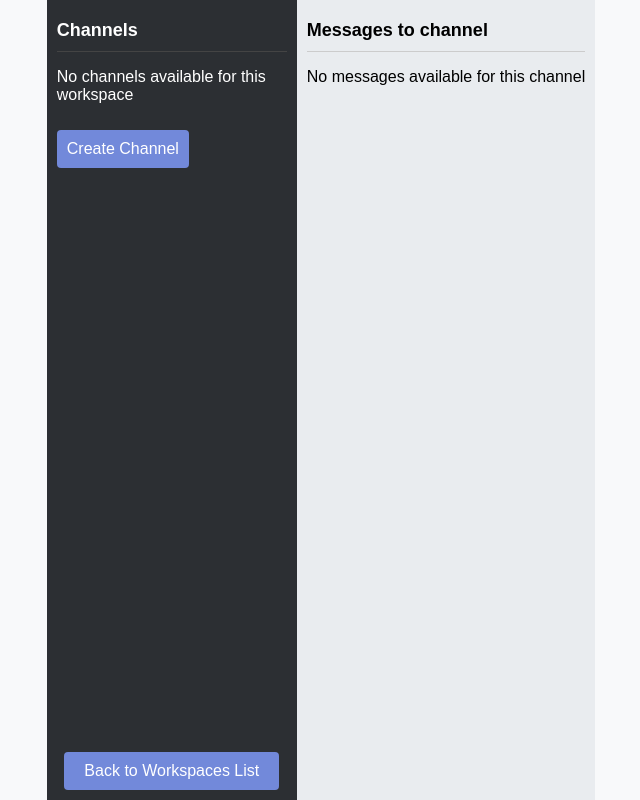
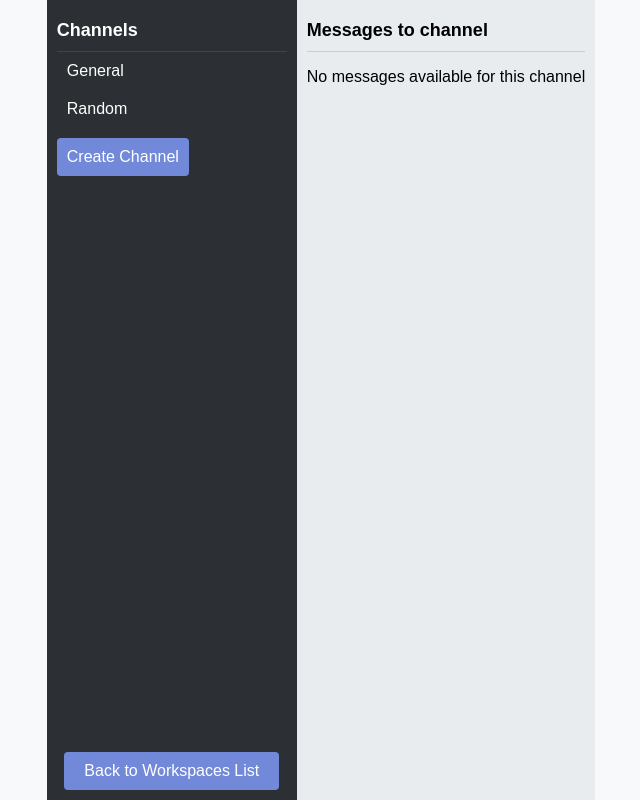
Before and after one commit to aflores852023/TrabajoFinal, a React (Vite) app: page /Workspaces/1/1 in a window 1280 px wide. Shown: the whole page, without its empty margins (319-959 px from the left). Built offline with nearby package versions, Linux system fonts and the light colour scheme.

Commit message:
modificacion de channel messa y details

```diff
--- a/src/Pages/WorkspacesDetails.jsx
+++ b/src/Pages/WorkspacesDetails.jsx
@@ -1,37 +1,30 @@
-import React, { useState, useEffect } from 'react';
+import React, { useState } from 'react';
 import { useParams } from 'react-router-dom';
 import { getChannelsForWorkspace } from '../helpers/channels';
+import { getMessagesForChannel } from '../helpers/messages';
 import SlackChannels from '../components/SlackChannels';
 import SlackMessages from '../components/SlackMessages';
 import './style.css';
 
-
-/**
- * Renderiza los detalles de un espacio de trabajo.
- *
- * @return {JSX.Element} El componente renderizado.
- */
 const WorkspacesDetails = () => {
   const { workspace_id } = useParams();
-  const [channels, setChannels] = useState([]);
-  const [selectedChannelId, setSelectedChannelId] = useState(null);
 
-  useEffect(() => {
-    const fetchedChannels = getChannelsForWorkspace(Number(workspace_id));
-    setChannels(fetchedChannels);
-    if (fetchedChannels.length > 0) {
-      setSelectedChannelId(fetchedChannels[0].id);
-    }
-  }, [workspace_id]);
+  // Obtener los canales directamente
+  const channels = getChannelsForWorkspace(Number(workspace_id));
+
+  // Seleccionar el primer canal de la lista y obtener los mensajes
+  const [selectedChannelId, setSelectedChannelId] = useState(channels.length > 0 ? channels[0].id : null);
+  const [messages, setMessages] = useState(selectedChannelId ? getMessagesForChannel(selectedChannelId) : []);
 
   const handleChannelSelect = (channelId) => {
     setSelectedChannelId(channelId);
+    setMessages(getMessagesForChannel(channelId)); // Actualizar mensajes cuando se selecciona un canal
   };
 
   return (
     <div className="container">
       <SlackChannels channels={channels} onChannelSelect={handleChannelSelect} />
-      {selectedChannelId && <SlackMessages channelId={selectedChannelId} />}
+      {selectedChannelId && <SlackMessages messages={messages} />}
     </div>
   );
 };
--- a/src/components/SlackChannels.jsx
+++ b/src/components/SlackChannels.jsx
@@ -1,14 +1,22 @@
 import '../Pages/style.css';
-import React, { useState } from 'react';
-
-import { addChannel } from '../helpers/channels'; // Importa la función para agregar canales
+import React, { useState, useEffect } from 'react';
 import { useNavigate } from 'react-router-dom';
 
 const SlackChannels = ({ channels, onChannelSelect }) => {
   const [isCreatingChannel, setIsCreatingChannel] = useState(false);
   const [newChannelName, setNewChannelName] = useState('');
-  const [localChannels, setLocalChannels] = useState(channels); // Usa un estado local para los canales
+  const [localChannels, setLocalChannels] = useState(channels);
+
   const navigate = useNavigate();
+
+  useEffect(() => {
+    if (localChannels.length > 0) {
+      // Verifica si ya se ha seleccionado un canal
+      if (localChannels[0].id !== onChannelSelect.currentChannelId) {
+        onChannelSelect(localChannels[0].id);
+      }
+    }
+  }, []); // Nota: Dependencias vacías para que solo se ejecute una vez
 
   const handleCreateChannelClick = () => {
     setIsCreatingChannel(true);
@@ -20,13 +28,28 @@
   };
 
   const handleCreateClick = () => {
+    if (newChannelName.trim() === '') {
+      alert('Channel name cannot be empty');
+      return;
+    }
+
+    // Generar un nuevo ID único para el canal
     const newChannel = {
-      id: localChannels.length + 1, // Generar un nuevo id de forma sencilla
+      id: localChannels.length > 0 ? Math.max(...localChannels.map(c => c.id)) + 1 : 1,
       name: newChannelName,
-      workspaceId: 1, // Asume que es el workspace con id 1 para este ejemplo
     };
-    addChannel(newChannel); // Guarda el nuevo canal en el local storage
-    setLocalChannels([...localChannels, newChannel]); // Actualiza el estado local
+
+    // Actualizar el estado local con el nuevo canal
+    const updatedChannels = [...localChannels, newChannel];
+    setLocalChannels(updatedChannels);
+
+    // Guardar la nueva lista de canales en el local storage
+    localStorage.setItem('channels', JSON.stringify(updatedChannels));
+
+    // Seleccionar el nuevo canal creado
+    onChannelSelect(newChannel.id);
+
+    // Resetear el formulario
     setIsCreatingChannel(false);
     setNewChannelName('');
   };
--- a/src/components/SlackMessages.jsx
+++ b/src/components/SlackMessages.jsx
@@ -1,27 +1,14 @@
-import React, { useState, useEffect } from 'react';
-import { getMessagesForChannel } from '../helpers/messages';
+import React from 'react';
 import '../Pages/style.css';
 
-
-
-
-const SlackMessages = ({ channelId }) => {
-  const [messages, setMessages] = useState([]);
-
-  useEffect(() => {
-    if (channelId) {
-      const channelMessages = getMessagesForChannel(channelId);
-      setMessages(channelMessages);
-    }
-  }, [channelId]);
-
+const SlackMessages = ({ messages }) => {
   return (
     <div className="messages">
       <h2>Messages to channel</h2>
       {messages.length > 0 ? (
         <ul>
-          {messages.map((message, index) => (
-            <li key={index} className="message-item">
+          {messages.map((message) => (
+            <li key={message.id} className="message-item">
               <img src={message.imageUrl} alt={`User ${message.senderId}`} className="message-avatar" />
               <div className="message-content">
                 <div className="message-text">{message.text}</div>
--- a/src/data/data.js
+++ b/src/data/data.js
@@ -30,8 +30,8 @@
     { id: 3, text: 'How is the project going?', senderId: 3, channelId: 3, timestamp: new Date(), imageUrl: '/img/picture2.jpg', status: 'sent' },
     { id: 4, text: 'We need to finish the design by Friday.', senderId: 4, channelId: 4, timestamp: new Date(), imageUrl: '/img/picture1.jpg', status: 'sent' },
     { id: 5, text: 'I am working on the backend now.', senderId: 1, channelId: 5, timestamp: new Date(), imageUrl: '/img/picture2.jpg', status: 'sent' },
-    { id: 5, text: 'I am working on the backend now.', senderId: 1, channelId: 2, timestamp: new Date(), imageUrl: '/img/picture3.jpg', status: 'sent' },
-    { id: 5, text: 'ok.', senderId: 1, channelId: 2, timestamp: new Date(), imageUrl: '/img/picture4.jpg', status: 'sent' },
+    { id: 6, text: 'I am working on the backend now.', senderId: 1, channelId: 2, timestamp: new Date(), imageUrl: '/img/picture3.jpg', status: 'sent' },
+    { id: 7, text: 'ok.', senderId: 1, channelId: 2, timestamp: new Date(), imageUrl: '/img/picture4.jpg', status: 'sent' },
   ];
 
 
--- a/src/helpers/channels.js
+++ b/src/helpers/channels.js
@@ -6,10 +6,14 @@
  * @param {number} workspaceId - El ID del espacio de trabajo.
  * @return {Array} Un arreglo de objetos de canal que pertenecen al ID de espacio de trabajo especificado.
  */
+// helpers/channels.js
 export const getChannelsForWorkspace = (workspaceId) => {
-    const channels = JSON.parse(localStorage.getItem('channels')) || [];
-    return channels.filter(channel => channel.workspaceId === workspaceId);
-  };
+  const channels = JSON.parse(localStorage.getItem('channels')) ;
+  /* console.log("Todos los canales:", channels);  */
+  const filteredChannels = channels.filter(channel => channel.workspaceId === workspaceId);
+  /* console.log(`Canales filtrados para el workspace ${workspaceId}:`, filteredChannels); */
+  return filteredChannels;
+}
 
 /**
  * Agrega un canal a la lista de canales almacenados en el almacenamiento local del navegador.
```
Also changed, not shown: src/components/SlackChannelsList.jsx (deleted, +0 -9 lines), src/helpers/messages.jsx (+9 -2 lines).
